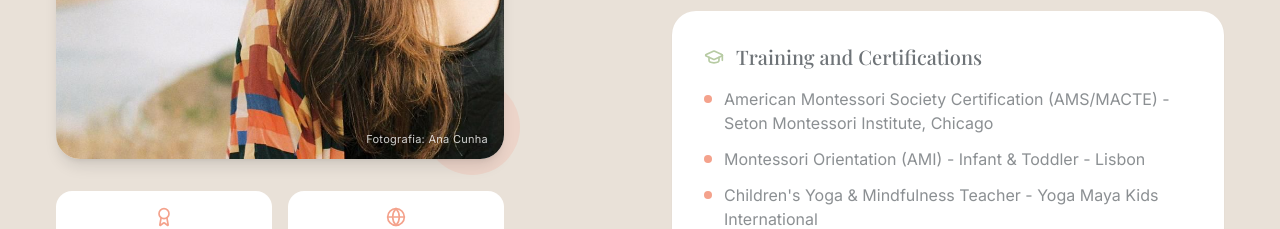
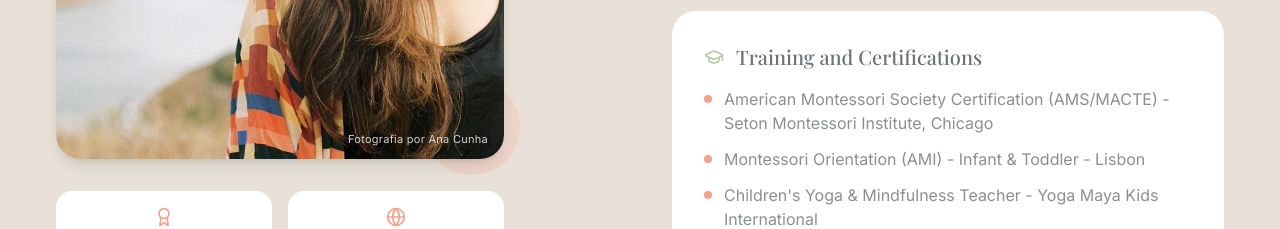
Before and after one commit to leo-schlanger/montessori-all-around, a React (Vite) app: page / in a window 1280 px wide. Shown: the part 2520-2749 px from the top of the page. Built offline with nearby package versions, Linux system fonts and the light colour scheme.

Commit message:
fix: update photo credit wording

```diff
--- a/src/components/Educator.tsx
+++ b/src/components/Educator.tsx
@@ -72,7 +72,7 @@ export function Educator() {
                   loading="lazy"
                 />
                 <span className="absolute bottom-3 right-4 text-[11px] text-white/80 font-inter tracking-wide drop-shadow-md">
-                  Fotografia: Ana Cunha
+                  Fotografia por Ana Cunha
                 </span>
               </div>
               {/* Decorative Element */}
```
